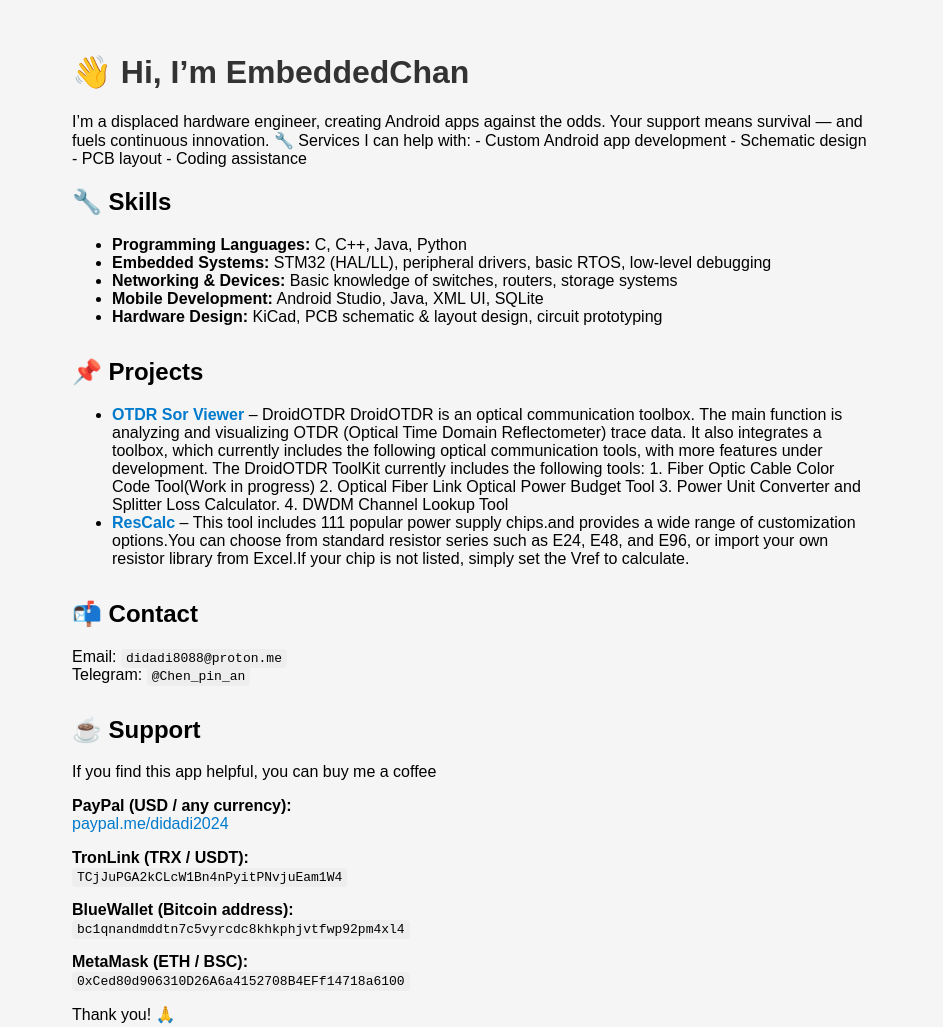
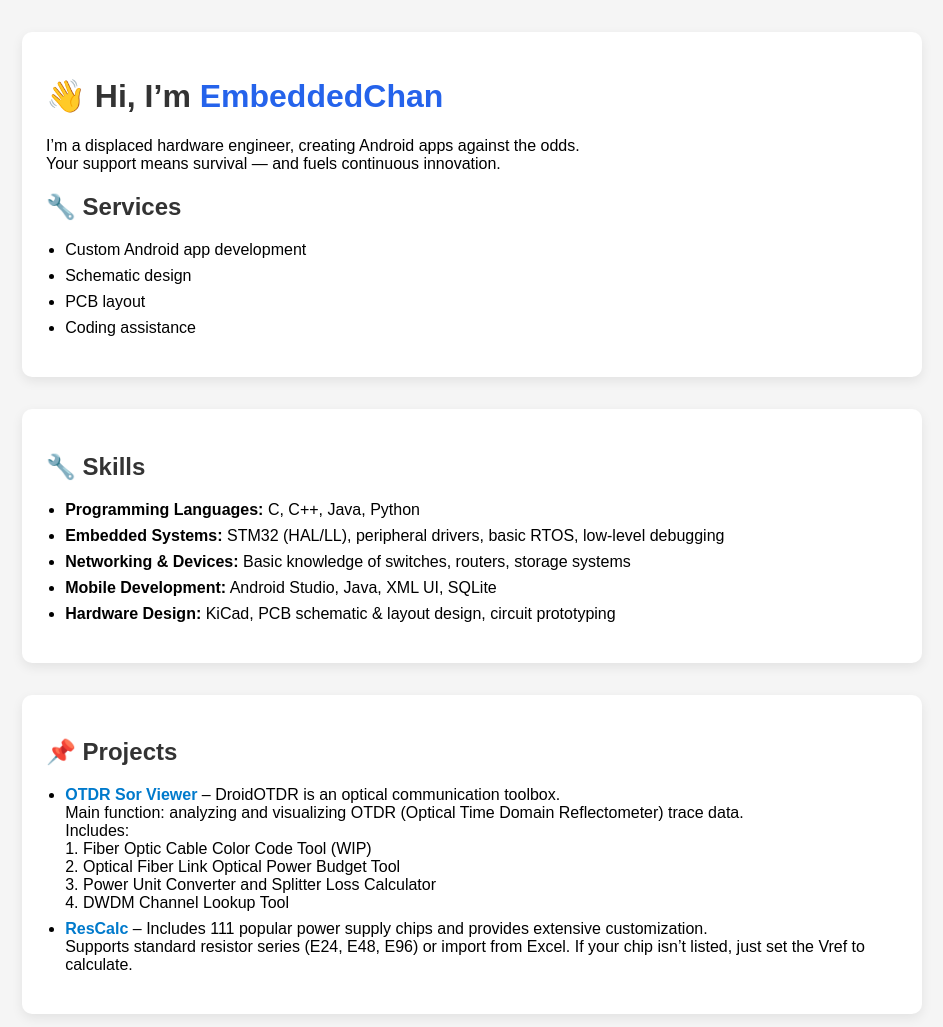
Before and after one commit to EmbeddedChan/EmbeddedChan.github.io, a plain HTML site: page index.html in a window 1280 px wide. Shown: the top 1027 px of the page, without its empty margins (168-1111 px from the left). Drawn offline with Linux system fonts and the light colour scheme.

Commit message:
更新 index.html

```diff
--- a/index.html
+++ b/index.html
@@ -5,28 +5,58 @@
   <meta name="viewport" content="width=device-width, initial-scale=1.0"/>
   <title>EmbeddedChan - Developer Portfolio</title>
   <style>
-    body { font-family: Arial, sans-serif; padding: 2rem; max-width: 800px; margin: auto; background: #f5f5f5; }
-    h1 { color: #333; }
-    .section { margin-bottom: 2rem; }
+    body {
+      font-family: Arial, sans-serif;
+      background: #f5f5f5;
+      margin: 0;
+      padding: 2rem;
+    }
+    .container {
+      max-width: 900px;
+      margin: auto;
+    }
+    h1, h2 {
+      color: #333;
+    }
+    .section {
+      margin-bottom: 2rem;
+      padding: 1.5rem;
+      background: #fff;
+      border-radius: 10px;
+      box-shadow: 0 4px 12px rgba(0,0,0,0.08);
+    }
     a { color: #007acc; text-decoration: none; }
     a:hover { text-decoration: underline; }
-    code { background: #eee; padding: 2px 5px; border-radius: 4px; }
+    code {
+      background: #eee;
+      padding: 2px 5px;
+      border-radius: 4px;
+      font-family: monospace;
+    }
+    ul { padding-left: 1.2rem; }
+    li { margin: 0.5rem 0; }
+    .highlight {
+      color: #2563eb;
+      font-weight: bold;
+    }
   </style>
 </head>
 <body>
-  <h1>👋 Hi, I’m <strong>EmbeddedChan</strong></h1>
-  <p>I’m a displaced hardware engineer, creating Android apps against the odds. Your support means survival — and fuels continuous innovation.
-
-🔧 Services I can help with:
-
-
-- Custom Android app development
-
-- Schematic design
-
-- PCB layout
-
-- Coding assistance</p>
+  <div class="container">
+    <div class="section">
+      <h1>👋 Hi, I’m <span class="highlight">EmbeddedChan</span></h1>
+      <p>
+        I’m a displaced hardware engineer, creating Android apps against the odds.<br>
+        Your support means survival — and fuels continuous innovation.
+      </p>
+      <h2>🔧 Services</h2>
+      <ul>
+        <li>Custom Android app development</li>
+        <li>Schematic design</li>
+        <li>PCB layout</li>
+        <li>Coding assistance</li>
+      </ul>
+    </div>
 
     <div class="section">
       <h2>🔧 Skills</h2>
@@ -43,25 +73,21 @@
       <h2>📌 Projects</h2>
       <ul>
         <li>
-        <strong><a href="https://github.com/EmbeddedChan/DroidOTDR" target="_blank">OTDR Sor Viewer</a></strong> – DroidOTDR DroidOTDR is an optical communication toolbox.
-
-The main function is analyzing and visualizing OTDR (Optical Time Domain Reflectometer) trace data.
-It also integrates a toolbox, which currently includes the following optical communication tools, with more features under development.
-
-The DroidOTDR ToolKit currently includes the following tools:
-
-1. Fiber Optic Cable Color Code Tool(Work in progress)
-2. Optical Fiber Link Optical Power Budget Tool
-3. Power Unit Converter and Splitter Loss Calculator.
+          <strong><a href="https://github.com/EmbeddedChan/DroidOTDR" target="_blank">OTDR Sor Viewer</a></strong> – DroidOTDR is an optical communication toolbox.<br>
+          Main function: analyzing and visualizing OTDR (Optical Time Domain Reflectometer) trace data.<br>
+          Includes:<br>
+          1. Fiber Optic Cable Color Code Tool (WIP)<br>
+          2. Optical Fiber Link Optical Power Budget Tool<br>
+          3. Power Unit Converter and Splitter Loss Calculator<br>
           4. DWDM Channel Lookup Tool
         </li>
         <li>
-        <strong><a href="https://github.com/EmbeddedChan/ResCalc" target="_blank">ResCalc</a></strong> – This tool includes 111 popular power supply chips.and provides a wide range of customization options.You can choose from standard resistor series such as E24, E48, and E96, or import your own resistor library from Excel.If your chip is not listed, simply set the Vref to calculate.
+          <strong><a href="https://github.com/EmbeddedChan/ResCalc" target="_blank">ResCalc</a></strong> – Includes 111 popular power supply chips and provides extensive customization.<br>
+          Supports standard resistor series (E24, E48, E96) or import from Excel.
+          If your chip isn’t listed, just set the Vref to calculate.
         </li>
       </ul>
     </div>
-
-
 
     <div class="section">
       <h2>📬 Contact</h2>
@@ -71,7 +97,7 @@ The DroidOTDR ToolKit currently includes the following tools:
 
     <div class="section">
       <h2>☕ Support</h2>
-<p>If you find this app helpful, you can buy me a coffee</p>
+      <p>If you find this app helpful, you can buy me a coffee:</p>
 
       <p><strong>PayPal (USD / any currency):</strong><br>
       <a href="https://www.paypal.me/didadi2024" target="_blank">paypal.me/didadi2024</a></p>
@@ -87,5 +113,6 @@ The DroidOTDR ToolKit currently includes the following tools:
 
       <p>Thank you! 🙏</p>
     </div>
+  </div>
 </body>
 </html>
```
Lines whose indentation alone changed are shown as unchanged.
